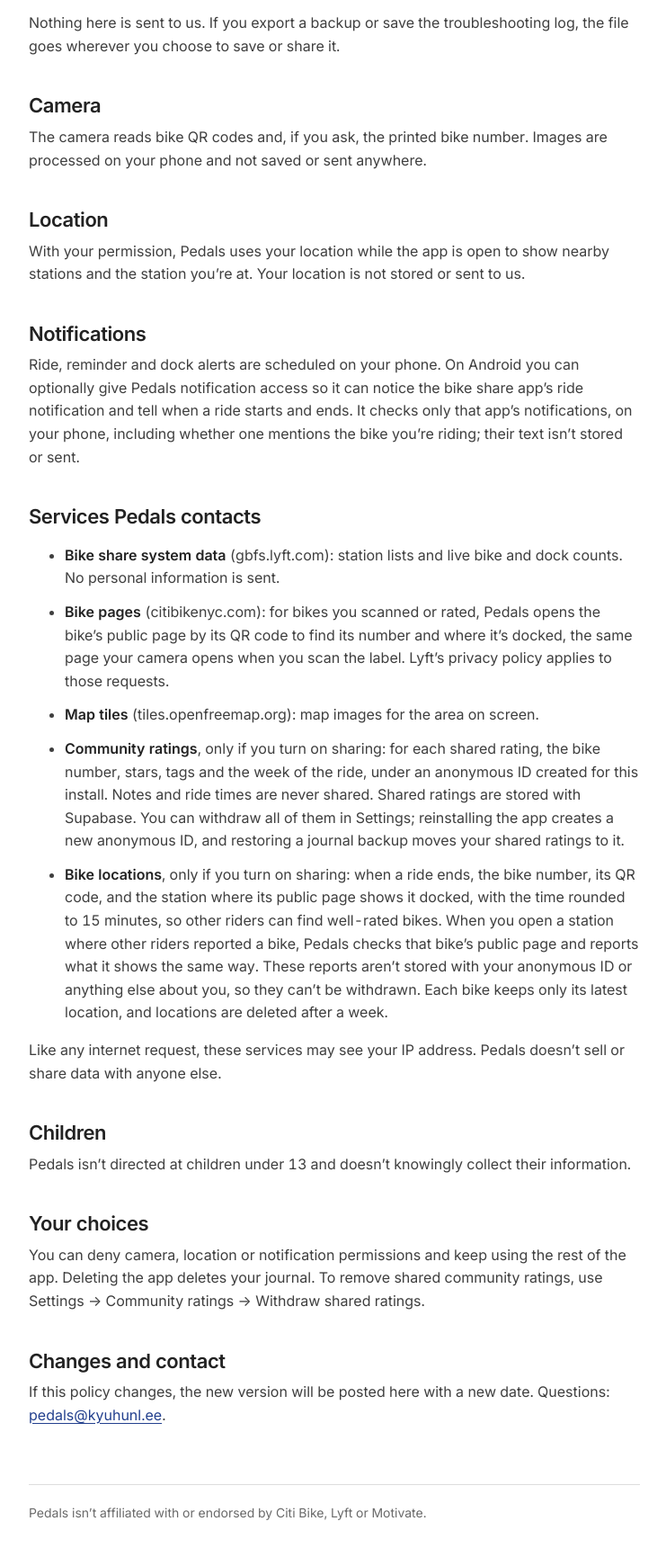
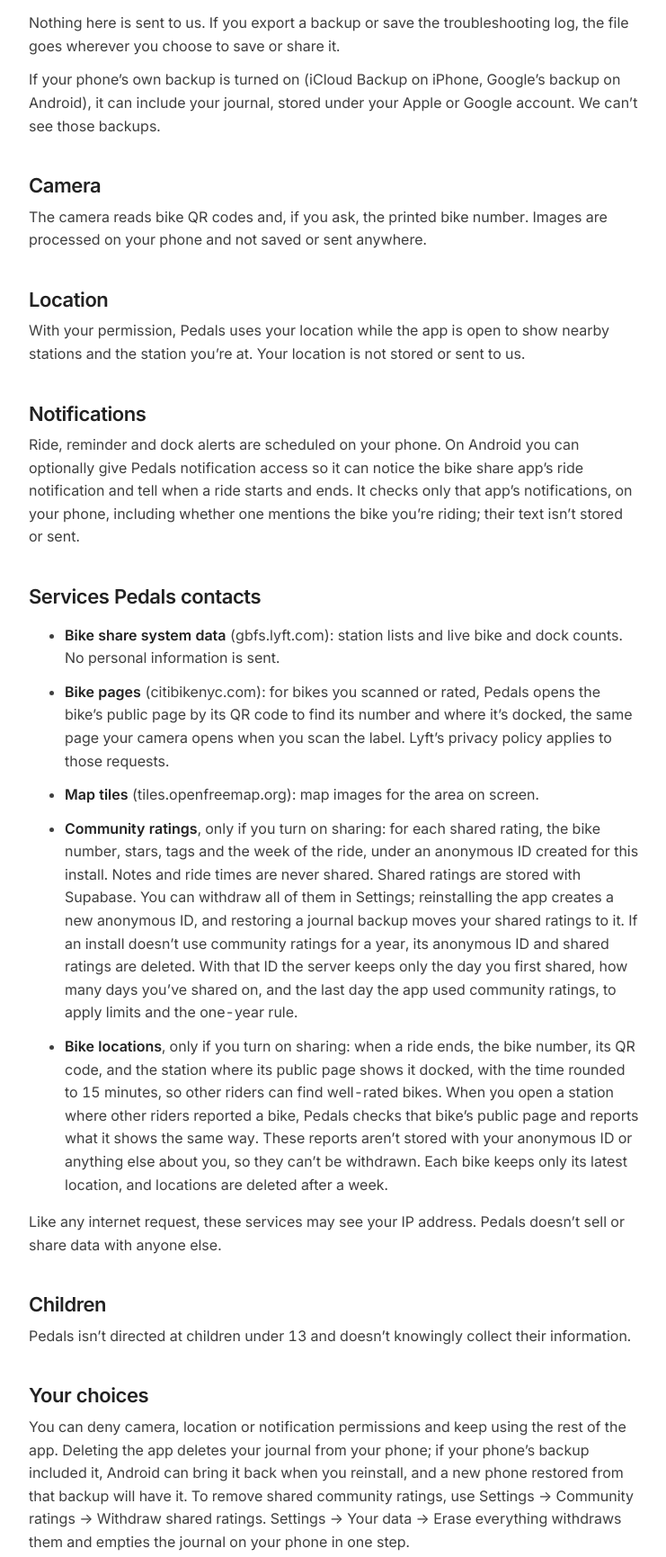
Before and after one commit to kyuhunl/pedals, a plain HTML site: page privacy.html in a window 1280 px wide. Shown: the part 559-2290 px from the top of the page at 90% size, without its empty margins (268-1009 px from the left). Drawn offline with Linux system fonts and the light colour scheme.

Commit message:
Privacy policy, effective Nov 14: phone backups, one-year deletion, what the server keeps, Erase everything

```diff
--- a/privacy.html
+++ b/privacy.html
@@ -11,7 +11,7 @@
 <main>
 <header><img src="icon.png" alt=""><a href="./">Pedals</a></header>
 <h1>Privacy policy</h1>
-<p class="muted">Effective November 9, 2026</p>
+<p class="muted">Effective November 14, 2026</p>
 <p>Pedals is a ride journal that keeps your data on your phone. There is no account, no advertising, no analytics and no tracking. This page explains the few things that do leave your phone, and why.</p>
 
 <h2>What stays on your phone</h2>
@@ -22,6 +22,7 @@
 <li>A troubleshooting log of app events, which never includes bike numbers, QR codes, links or notes.</li>
 </ul>
 <p>Nothing here is sent to us. If you export a backup or save the troubleshooting log, the file goes wherever you choose to save or share it.</p>
+<p>If your phone’s own backup is turned on (iCloud Backup on iPhone, Google’s backup on Android), it can include your journal, stored under your Apple or Google account. We can’t see those backups.</p>
 
 <h2>Camera</h2>
 <p>The camera reads bike QR codes and, if you ask, the printed bike number. Images are processed on your phone and not saved or sent anywhere.</p>
@@ -37,7 +38,7 @@
 <li><strong>Bike share system data</strong> (gbfs.lyft.com): station lists and live bike and dock counts. No personal information is sent.</li>
 <li><strong>Bike pages</strong> (citibikenyc.com): for bikes you scanned or rated, Pedals opens the bike’s public page by its QR code to find its number and where it’s docked, the same page your camera opens when you scan the label. Lyft’s privacy policy applies to those requests.</li>
 <li><strong>Map tiles</strong> (tiles.openfreemap.org): map images for the area on screen.</li>
-<li><strong>Community ratings</strong>, only if you turn on sharing: for each shared rating, the bike number, stars, tags and the week of the ride, under an anonymous ID created for this install. Notes and ride times are never shared. Shared ratings are stored with Supabase. You can withdraw all of them in Settings; reinstalling the app creates a new anonymous ID, and restoring a journal backup moves your shared ratings to it.</li>
+<li><strong>Community ratings</strong>, only if you turn on sharing: for each shared rating, the bike number, stars, tags and the week of the ride, under an anonymous ID created for this install. Notes and ride times are never shared. Shared ratings are stored with Supabase. You can withdraw all of them in Settings; reinstalling the app creates a new anonymous ID, and restoring a journal backup moves your shared ratings to it. If an install doesn’t use community ratings for a year, its anonymous ID and shared ratings are deleted. With that ID the server keeps only the day you first shared, how many days you’ve shared on, and the last day the app used community ratings, to apply limits and the one-year rule.</li>
 <li><strong>Bike locations</strong>, only if you turn on sharing: when a ride ends, the bike number, its QR code, and the station where its public page shows it docked, with the time rounded to 15 minutes, so other riders can find well-rated bikes. When you open a station where other riders reported a bike, Pedals checks that bike’s public page and reports what it shows the same way. These reports aren’t stored with your anonymous ID or anything else about you, so they can’t be withdrawn. Each bike keeps only its latest location, and locations are deleted after a week.</li>
 </ul>
 <p>Like any internet request, these services may see your IP address. Pedals doesn’t sell or share data with anyone else.</p>
@@ -46,7 +47,7 @@
 <p>Pedals isn’t directed at children under 13 and doesn’t knowingly collect their information.</p>
 
 <h2>Your choices</h2>
-<p>You can deny camera, location or notification permissions and keep using the rest of the app. Deleting the app deletes your journal. To remove shared community ratings, use Settings → Community ratings → Withdraw shared ratings.</p>
+<p>You can deny camera, location or notification permissions and keep using the rest of the app. Deleting the app deletes your journal from your phone; if your phone’s backup included it, Android can bring it back when you reinstall, and a new phone restored from that backup will have it. To remove shared community ratings, use Settings → Community ratings → Withdraw shared ratings. Settings → Your data → Erase everything withdraws them and empties the journal on your phone in one step.</p>
 
 <h2>Changes and contact</h2>
 <p>If this policy changes, the new version will be posted here with a new date. Questions: <a href="mailto:pedals@kyuhunl.ee">pedals@kyuhunl.ee</a>.</p>
```
